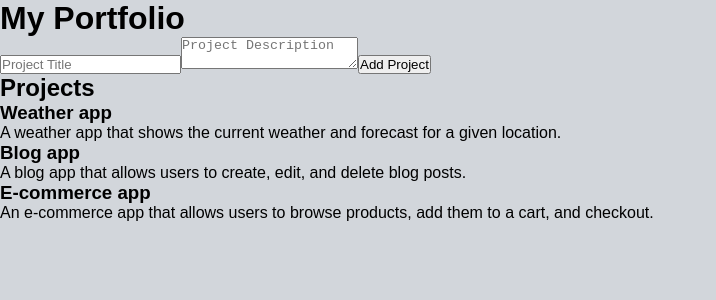
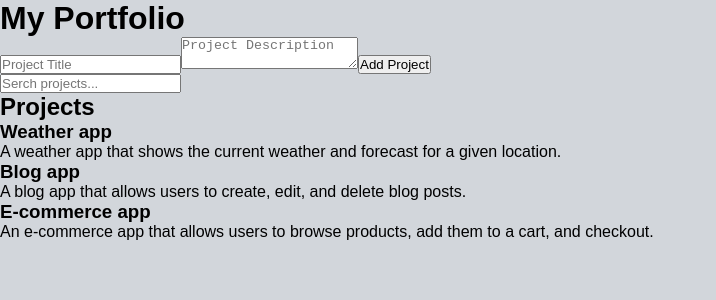
Before and after one commit to allanmoherai-creator/Portfolio-platform-SPA, a React (Vite) app: page / in a window 1280 px wide. Shown: the top 300 px of the page, without its empty margins (0-716 px from the left). Built offline with nearby package versions, Linux system fonts and the light colour scheme.

Commit message:
added the search functionality

```diff
--- a/src/App.jsx
+++ b/src/App.jsx
@@ -24,6 +24,7 @@ function App() {
    }
 
   ]);
+  const [search, setSearch]= useState("")
 
   function addProject(newProject) {
     setProjects([
@@ -34,13 +35,14 @@ function App() {
       }
     ]);
   }
+  const filterProjects= projects.filter((project)=>project.title.toLowerCase().includes(search.toLowerCase()));
 
   return (
     <>
     <Header/>
     <ProjectForm addProject={addProject}/>
-    <SearchBar/>
-    <ProjectList projects={projects}/>
+    <SearchBar search={search} setSearch={setSearch}/>
+    <ProjectList projects={filterProjects}/>
     </>
 
   );
--- a/src/components/SearchBbar.jsx
+++ b/src/components/SearchBbar.jsx
@@ -1,8 +1,12 @@
-function SearchBar() {
+function SearchBar({search,setSearch}) {
     return (
-        <div>
-
-        </div>
+        <input
+        type="text"
+        placeholder="Serch projects..."
+        value={search}
+        onChange= {(evt)=>{setSearch(evt.target.value);
+        }}
+        />
     );
 }
 
```
